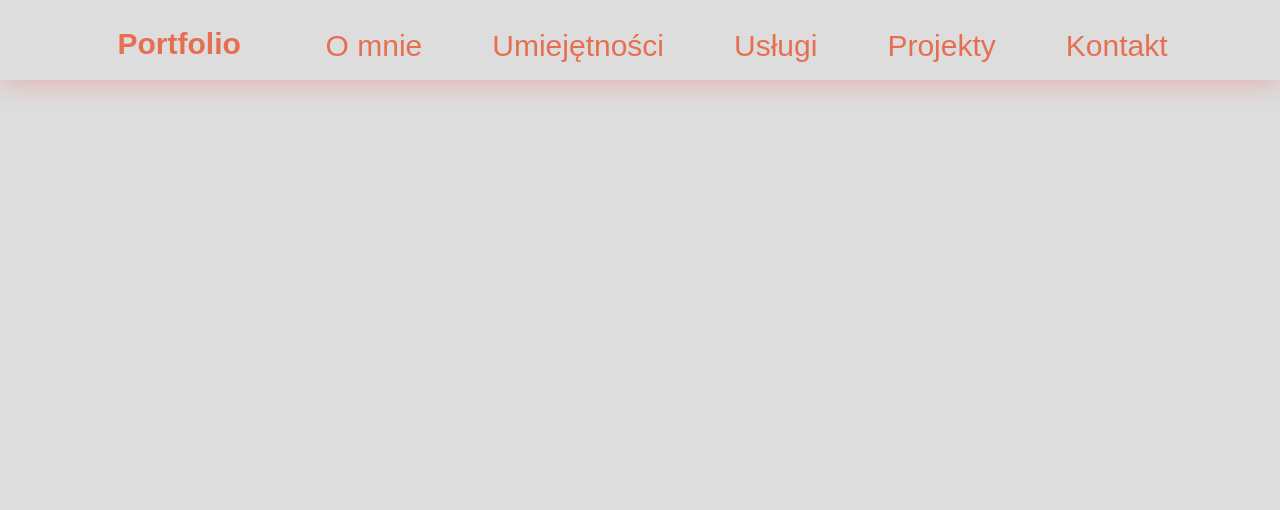
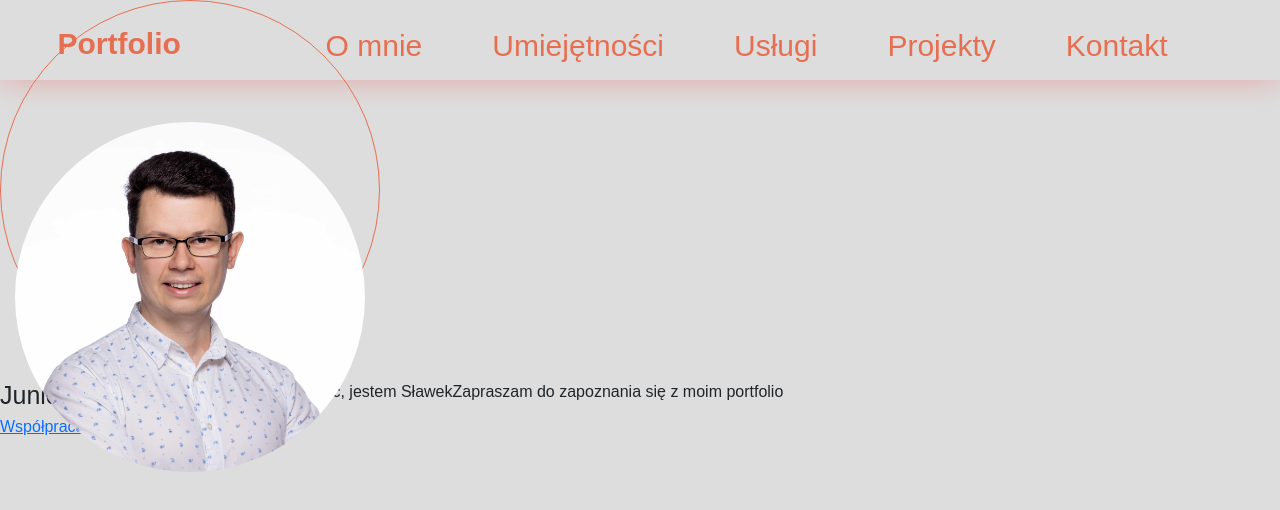
Before and after one commit to sldata/myPortfolio, a website: page index.html in a window 1280 px wide. Drawn offline with nearby package versions, Linux system fonts and the light colour scheme.

Commit message:
added some stuff in heading section

```diff
--- a/index.html
+++ b/index.html
@@ -18,7 +18,6 @@
         <div class="burger-btn__bars"></div>
     </div>
 </button>
-
 <nav class="nav">
     <div class="container">
     <div class="nav__items">
@@ -30,22 +29,17 @@
     </div>
 </div>
 </nav>
-
 <nav id="navbar" class="navbar navbar-expand-lg position-fixed top-0 w-100 py-2">
     <div class="container">
         <a class="navbar-brand" href="#home"><h3>Portfolio</h3>
         </a>
-
         <div class="collapse navbar-collapse" id="navbarNavAltMarkup">
             <div class="navbar-nav ms-auto">
-
-
                 <a class="nav-link" href="#about">O mnie</a>
                 <a class="nav-link" href="#skills">Umiejętności</a>
                 <a class="nav-link" href="#services">Usługi</a>
                 <a class="nav-link" href="#projects">Projekty</a>
                 <a class="nav-link" href="#contact">Kontakt</a>
-
             </div>
         </div>
     </div>
@@ -54,6 +48,18 @@
 
 
 
+    <div class="outside">
+    <div class="inside">
+        <img src="../src/img/001f-min.jpg" alt="Zdjęcie autora strony" class="my-photo">
+    </div>
+</div>
+
+<div class="header__text">
+    <h1 class="header__title">Junior Frontend Developer</h1>
+    <p class="header__paragraph-one">Cześć, jestem Sławek</p>
+    <p class="header__paragraph-two">Zapraszam do zapoznania się z moim portfolio</p>
+</div>
+<a href="#contact" class="coop-btn">Współpraca</a>
 
 
     <script src="https://cdn.jsdelivr.net/npm/bootstrap@5.2.2/dist/js/bootstrap.bundle.min.js" integrity="sha384-OERcA2EqjJCMA+/3y+gxIOqMEjwtxJY7qPCqsdltbNJuaOe923+mo//f6V8Qbsw3" crossorigin="anonymous"></script>
--- a/src/sass/style.scss
+++ b/src/sass/style.scss
@@ -173,6 +173,45 @@ html {
 	}
 }
 
+// header
+
+.outside{
+	position: relative;
+	width: 380px;
+	height: 380px;
+	border: 1px solid $main-color;
+	border-radius: 50%;
+
+
+
+	.inside{
+		.my-photo{
+		margin-top: 4em;
+		position: absolute;
+		display: flex;
+		top: 15%;
+		left: 50%;
+		transform: translateX(-50%);
+		align-items: center;
+		object-fit: cover;
+		justify-content: center;
+		object-position: 0 0px;
+		background-size: cover;
+		width: 350px;
+		height: 350px;
+		border-radius: 50%;
+	}
+}
+
+}
+
+
+.header__text{
+	// position: absolute;
+	display: flex;
+	top: 20px;
+}
+
 
 @media (min-width: 992px) {
 	.nav{
@@ -211,7 +250,8 @@ html {
 		h3{
 		font-size: 3rem !important;
 		margin-bottom: 0.3em;
-
+		position: relative;
+		right: 2em;
 	}
 }
 .nav-link{
```
Also changed, not shown: dist/css/main.min.css, dist/css/style.min.css, dist/img/001f-min.jpg (added), src/img/001f-min.jpg (added), 3 other files.
